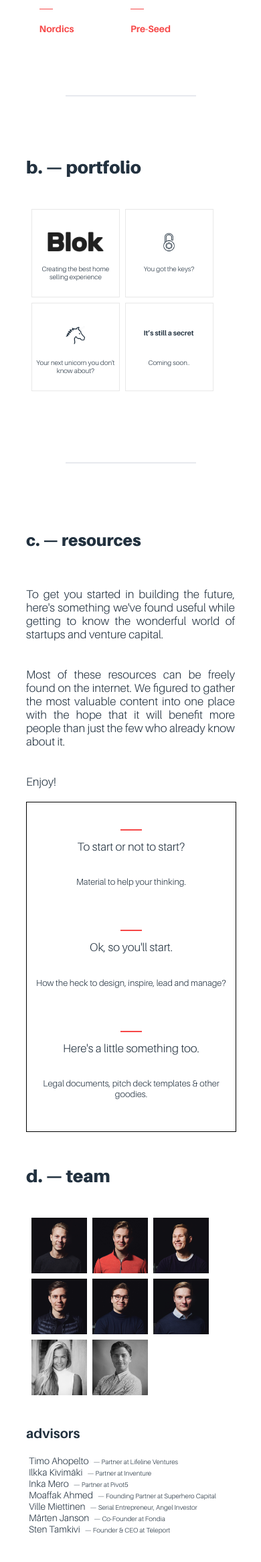
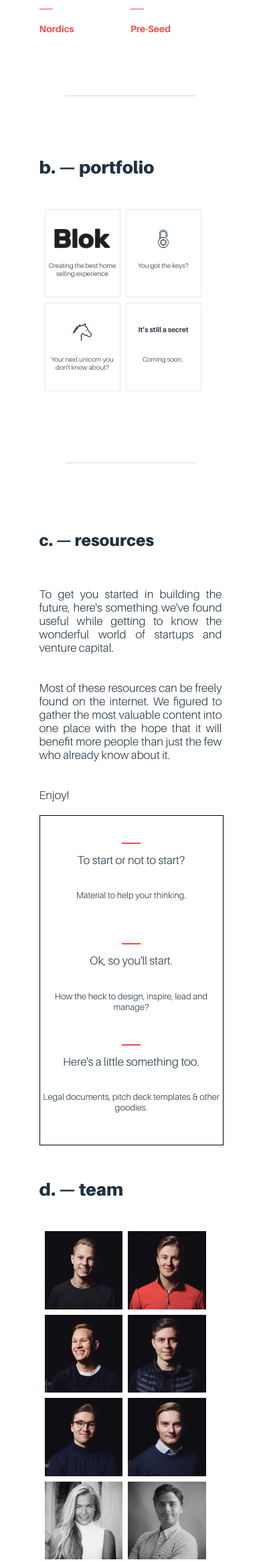
Before and after one commit to olliwer/wave_site, a PHP site: page / in a window 390 px wide. Shown: the part 1546-3878 px from the top of the page at 67% size. Run offline with PHP 8.4, Linux system fonts and the light colour scheme.

Commit message:
Fix mobile widths

```diff
--- a/styles/main_white.css
+++ b/styles/main_white.css
@@ -238,7 +238,6 @@ footer img {
 footer .footer_contact {
   width: 60%;
   margin: 0 auto;
-
 }
 
 footer h1 {
@@ -1225,6 +1224,10 @@ hr {
     width: 100%;
   }
 
+  footer .footer_contact {
+    width: 70%;
+  }
+
   .textbox h5 {
     font-size: 12px;
   }
@@ -1251,7 +1254,7 @@ hr {
 
   .portfolio {
     padding-top: 5vh;
-    width: 80%;
+    width: 70%;
   }
 
   .portfolio h1 {
@@ -1273,7 +1276,7 @@ hr {
   }
 
   #team {
-    width: 80%;
+    width: 70%;
   }
 
   #team h1 {
@@ -1325,7 +1328,7 @@ hr {
   }
 
   #resources {
-    width: 80%
+    width: 70%
   }
 
   #resources h1 {
@@ -1368,7 +1371,7 @@ hr {
   }
 
   #team .img_container {
-    width: calc(33% - 20px);
+    width: calc(50% - 20px);
   }
 }
 
@@ -1379,7 +1382,7 @@ hr {
 
   .portfolio .block_container {
       height: 130px;
-      width: calc(33% - 20px);
+      width: calc(50% - 20px);
   }
 
   #team {
```
